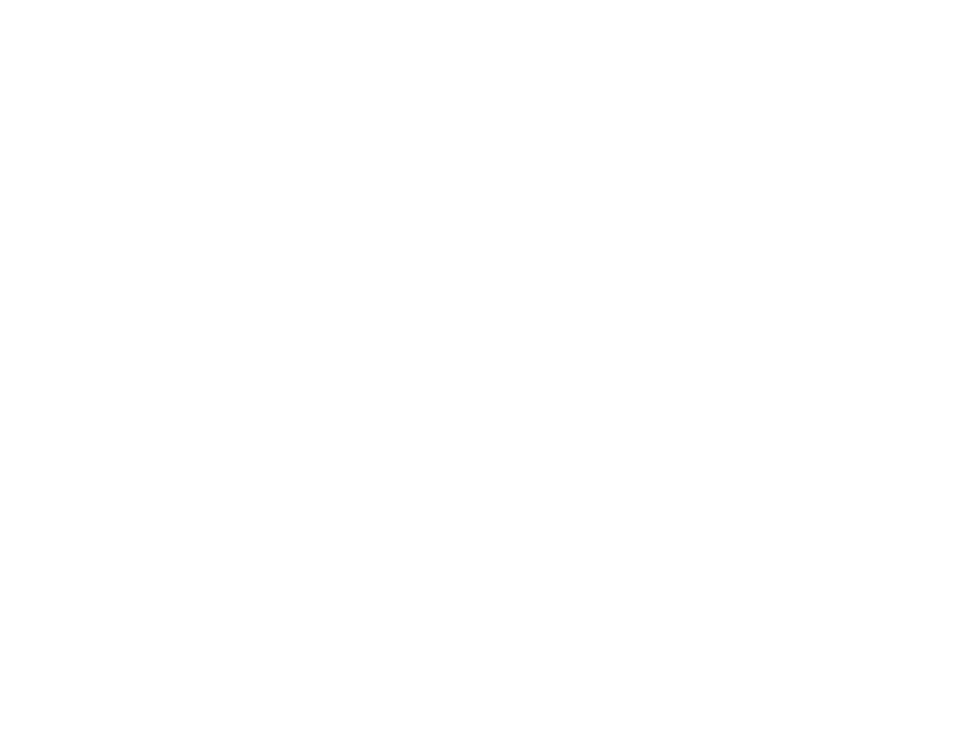
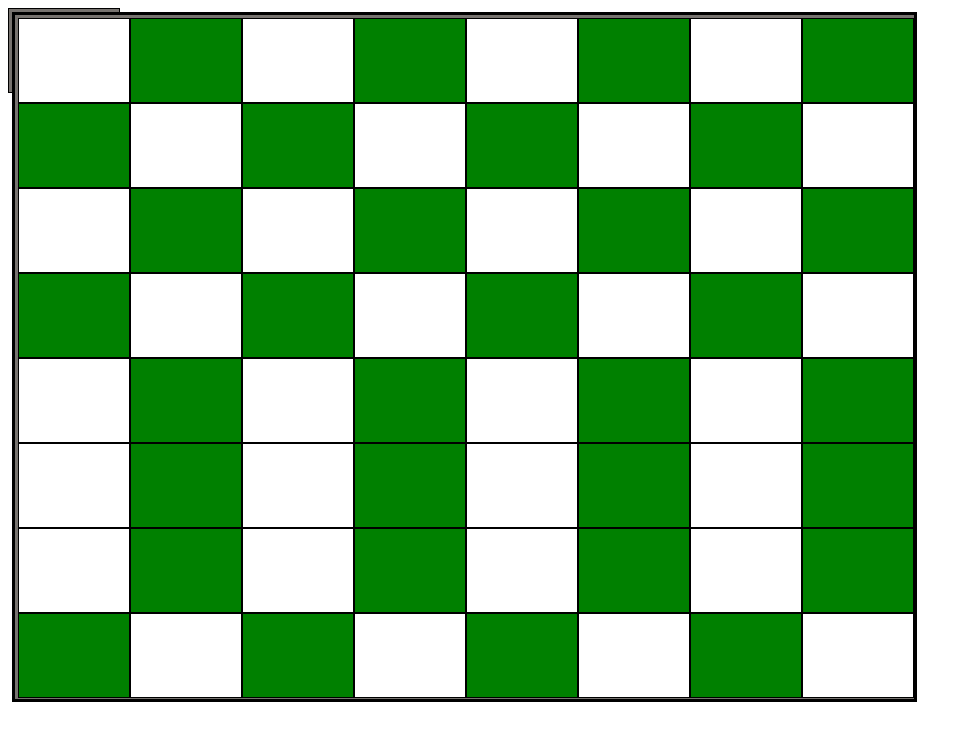
Before and after one commit to Chetan206/Class_Mern, a plain HTML site: page index.html in a window 1280 px wide. Shown: the whole page, without its empty margins (0-972 px from the left). Drawn offline with Linux system fonts and the light colour scheme.

Commit message:
Chess Board'

```diff
--- a/index.html
+++ b/index.html
@@ -4,8 +4,103 @@
     <meta charset="UTF-8">
     <meta name="viewport" content="width=device-width, initial-scale=1.0">
     <title>Document</title>
+    <style>
+        div{
+            width: 104px;
+            border: 1px solid black;
+            height: 77px;
+            display: grid;
+            grid-template-columns: auto auto auto auto auto auto auto auto;
+            padding: 3px;
+            background-color: rgb(119, 115, 111);
+        }
+        .div-Box{
+
+
+        }
+    </style>
 </head>
-<body>
+<body style="overflow: hidden;">
+     <div class="container">
+             <div class="div-Box" style="width: 893px; height: 678px; border: 3px solid black;">
+                <div style="background-color: white;"></div>
+                <div style="background-color: green;"></div>
+                              <div style="background-color: white;"></div>
+                <div style="background-color: green;"></div>
+                               <div style="background-color: white;"></div>
+               <div style="background-color: green;"></div>
+                               <div style="background-color: white;"></div>
+               <div style="background-color: green;"></div>
+                <div style="background-color: green;"></div>
+                               <div style="background-color: white;"></div>
+              <div style="background-color: green;"></div>
+                               <div style="background-color: white;"></div>
+                 <div style="background-color: green;"></div>
+                               <div style="background-color: white;"></div>
+               <div style="background-color: green;"></div>
+                               <div style="background-color: white;"></div>
+              <div style="background-color: white;"></div>
+              <div style="background-color: green;"></div>
+                               <div style="background-color: white;"></div>
 
+                               <div style="background-color: green;"></div>
+
+                               <div style="background-color: white;"></div>
+               <div style="background-color: green;"></div>
+                               <div style="background-color: white;"></div>
+              <div style="background-color: green;"></div>
+                               <div style="background-color: green;"></div>
+               <div style="background-color: white;"></div>
+                               <div style="background-color:green;"></div>
+               <div style="background-color: white;"></div>
+                               <div style="background-color: green;"></div>
+               <div style="background-color: white;"></div>
+                               <div style="background-color: green;"></div>
+             <div style="background-color: white;"></div>
+                               <div style="background-color: white;"></div>
+              <div style="background-color: green;"></div>
+                               <div style="background-color: white;"></div>
+             <div style="background-color: green;"></div>
+                               <div style="background-color: white;"></div>
+               <div style="background-color: green;"></div>
+                               <div style="background-color: white;"></div>
+                <div style="background-color: green;"></div>
+                               <div style="background-color: white;"></div>
+               <div style="background-color: green;"></div>
+                               <div style="background-color: white;"></div>
+                <div style="background-color: green;"></div>
+                     <div style="background-color: white;"></div>
+                <div style="background-color: green;"></div>
+
+                   <div style="background-color: white;"></div>
+                <div style="background-color: green;"></div>
+
+               <div style="background-color: white;"></div>
+                 <div style="background-color: green;"></div>
+
+            <div style="background-color: white;"></div>
+              <div style="background-color: green;"></div>
+
+                 <div style="background-color: white;"></div>
+                  <div style="background-color: green;"></div>
+
+                            <div style="background-color: white;"></div>
+               <div style="background-color: green;"></div>
+
+
+               <div style="background-color: green;"></div>
+                               <div style="background-color: white;"></div>
+
+                <div style="background-color: green;"></div>
+                               <div style="background-color: white;"></div>
+
+               <div style="background-color: green;"></div>
+                               <div style="background-color: white;"></div>
+
+               <div style="background-color: green;"></div>
+
+                               <div style="background-color: white;"></div>
+             </div>
+     </div>
 </body>
 </html>
```
